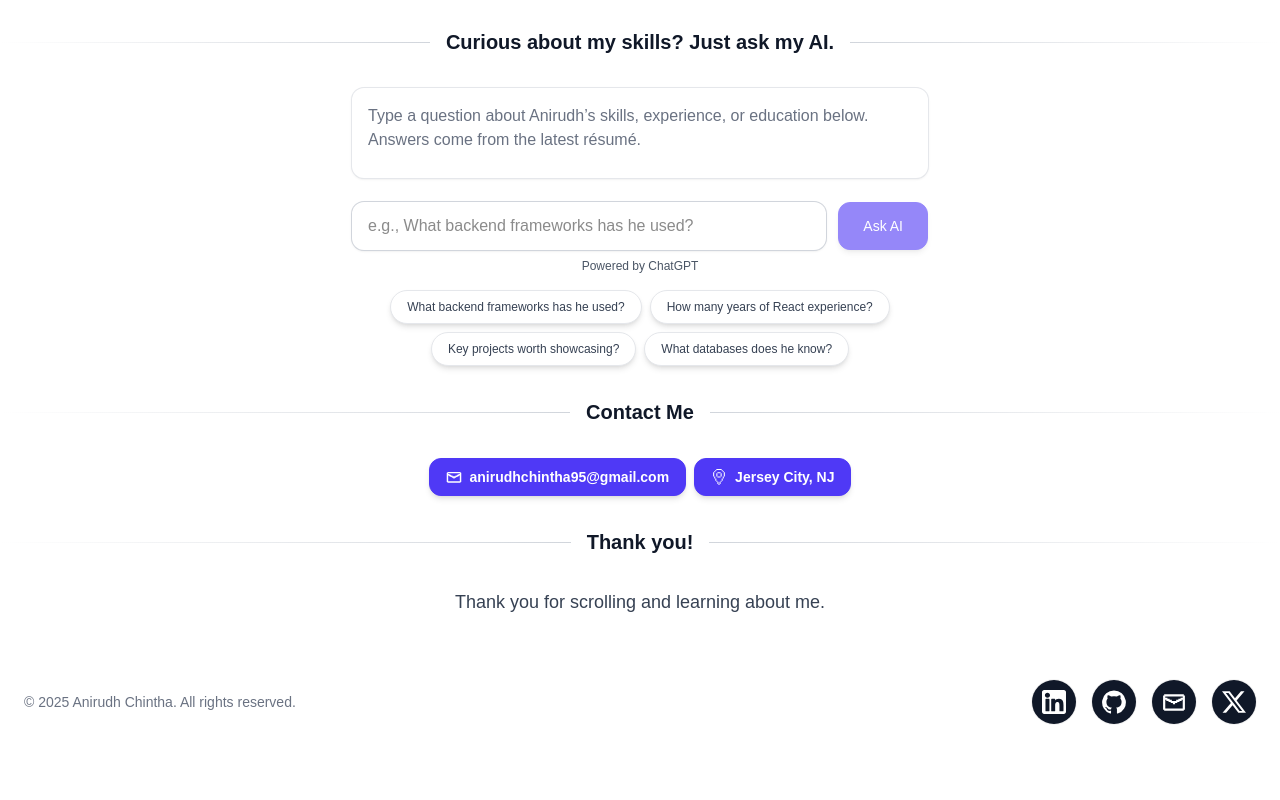
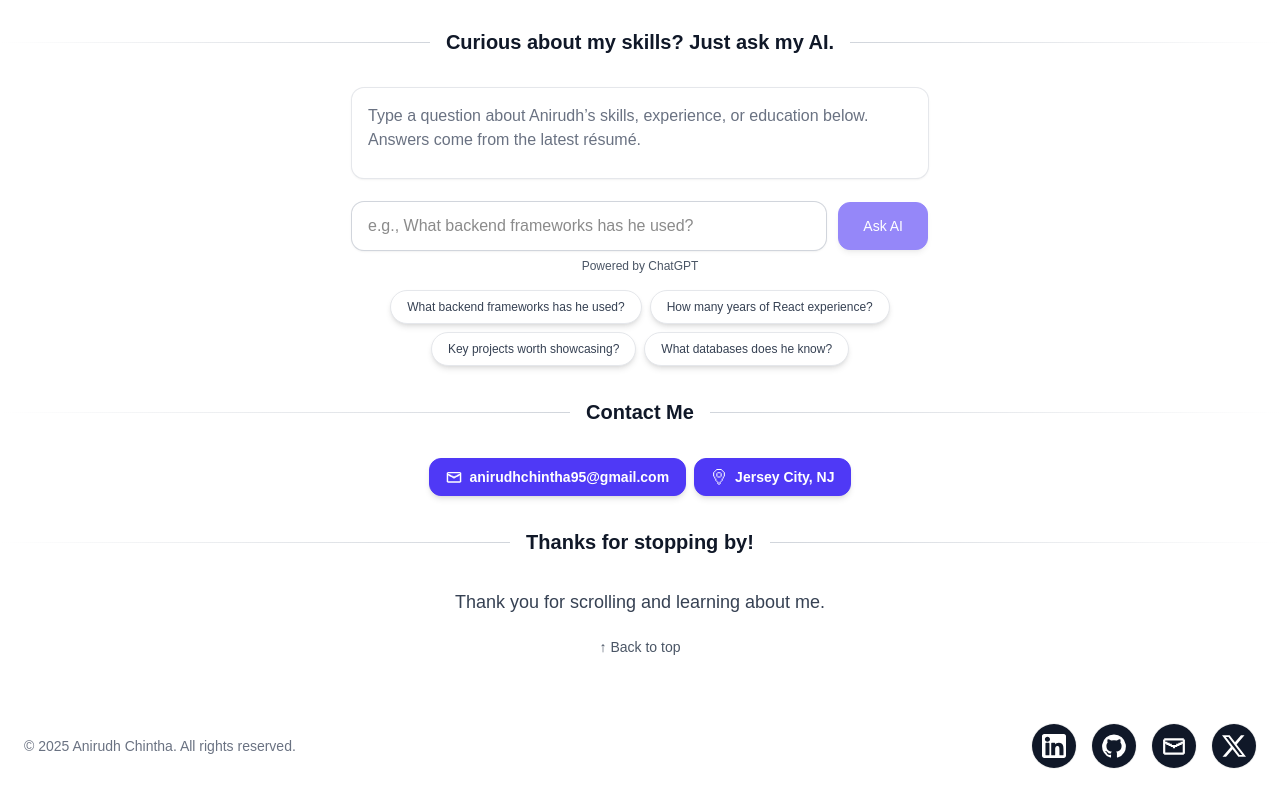
Before and after one commit to anirudhchintha95/portfolio, a Next.js app: page / in a window 1280 px wide. Shown: the part 688-1488 px from the top of the page. Before the commit the page ends 1444 px from the top, so only its background shows below. Built offline with nearby package versions, Linux system fonts and the light colour scheme.

Commit message:
Add back to top link in TY section

```diff
--- a/src/app/page.tsx
+++ b/src/app/page.tsx
@@ -31,9 +31,17 @@ export default function Home() {
       </div>
 
       <div id="thank-you">
-        <Separator text="Thank you!" />
-        <div className="flex justify-center text-center text-gray-700 dark:text-gray-200 px-8 sm:px-6 lg:px-8 pb-8 text-lg">
-          Thank you for scrolling and learning about me.
+        <Separator text="Thanks for stopping by!" />
+        <div className="flex justify-center flex-col text-center text-gray-700 dark:text-gray-200 px-8 sm:px-6 lg:px-8 pb-8 text-lg">
+          <span>Thank you for scrolling and learning about me.</span>
+          <div className="mt-4">
+            <a
+              href="#top"
+              className="inline-flex items-center gap-2 text-sm text-gray-600 underline-offset-4 hover:underline dark:text-gray-300"
+            >
+              ↑ Back to top
+            </a>
+          </div>
         </div>
       </div>
     </>
```
